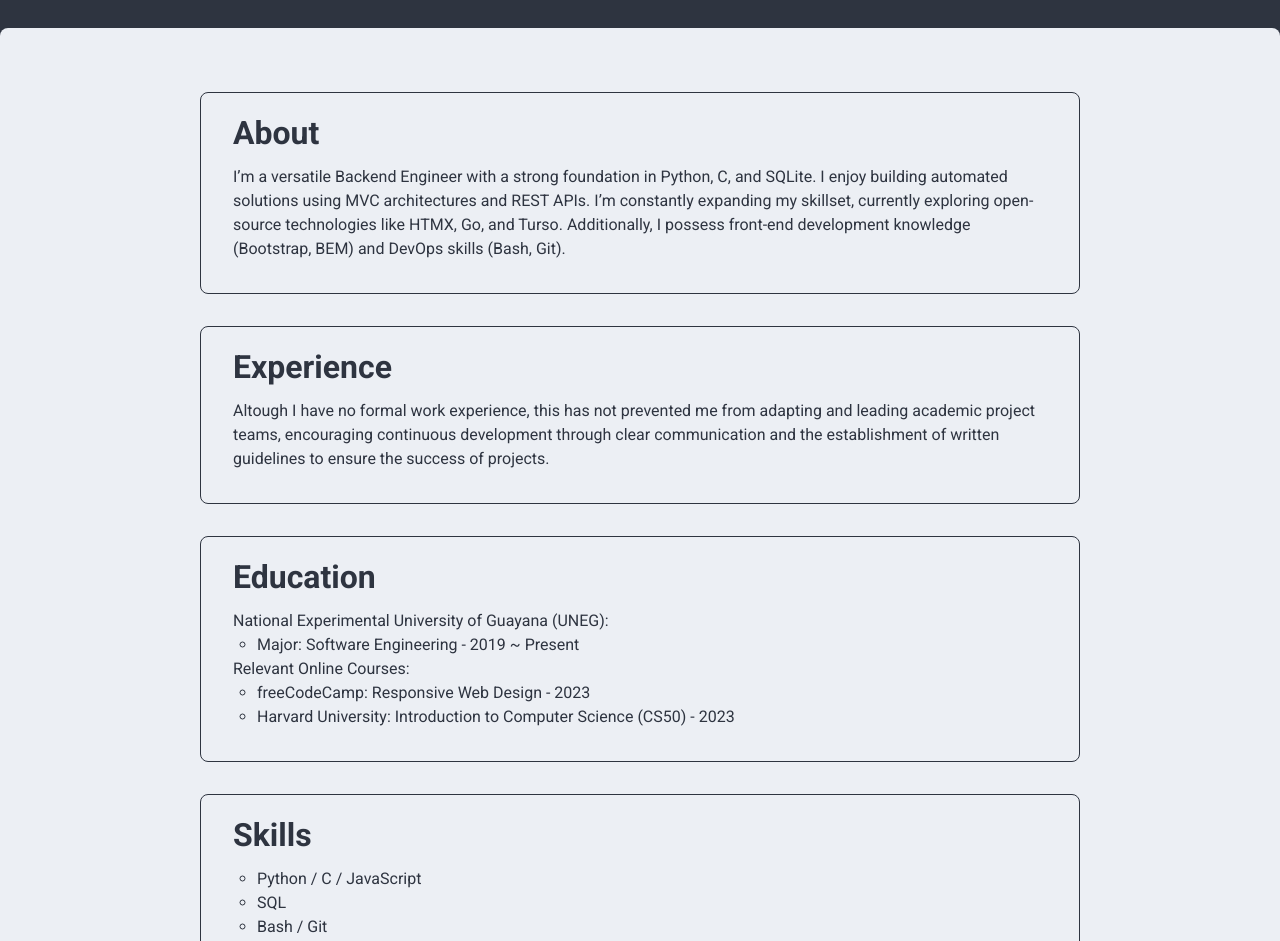
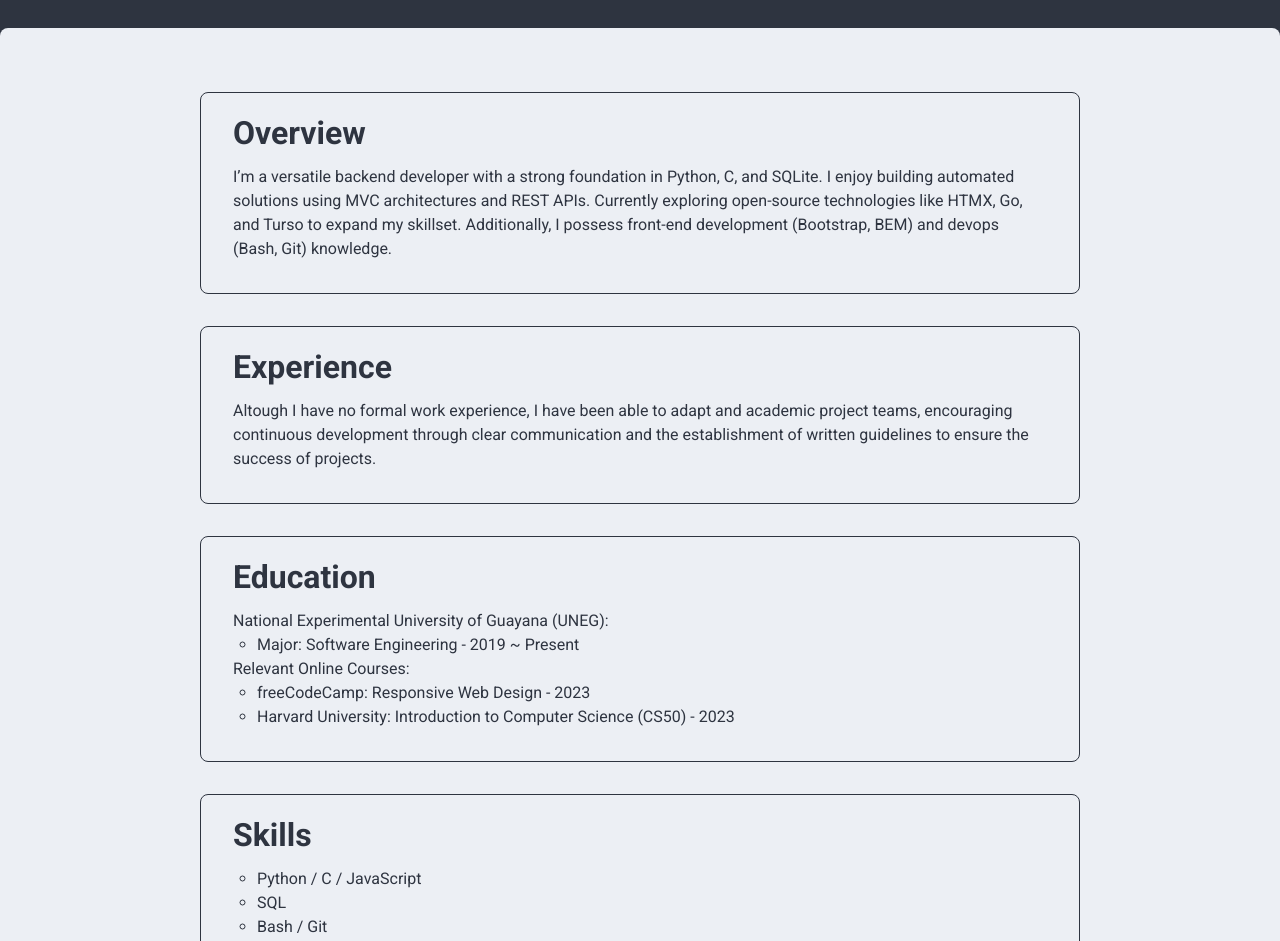
Before and after one commit to joelabreurojas/resume, a plain HTML site: page static/html/index.html in a window 1280 px wide. Shown: the part 560-1501 px from the top of the page. Drawn offline with Linux system fonts and the light colour scheme.

Commit message:
fix: improve translation

```diff
--- a/static/html/index.html
+++ b/static/html/index.html
@@ -24,7 +24,7 @@
           <a href="alternative.html">Spanish</a>
         </div>
         <ul>
-          <li><a href="#about">About</a></li>
+          <li><a href="#overview">Overview</a></li>
           <li><a href="#experience">Experience</a></li>
           <li><a href="#education">Education</a></li>
           <li><a href="#skills">Skills</a></li>
@@ -72,24 +72,24 @@
       </div>
     </header>
     <main>
-      <section id="about">
-        <h2 class="roboto-bold">About</h2>
+      <section id="Overview">
+        <h2 class="roboto-bold">Overview</h2>
         <p class="roboto-regular">
-          I’m a versatile Backend Engineer with a strong foundation in Python,
+          I’m a versatile backend developer with a strong foundation in Python,
           C, and SQLite. I enjoy building automated solutions using MVC
-          architectures and REST APIs. I’m constantly expanding my skillset,
-          currently exploring open-source technologies like HTMX, Go, and Turso.
-          Additionally, I possess front-end development knowledge (Bootstrap,
-          BEM) and DevOps skills (Bash, Git).
+          architectures and REST APIs. Currently exploring open-source
+          technologies like HTMX, Go, and Turso to expand my skillset.
+          Additionally, I possess front-end development (Bootstrap, BEM) and
+          devops (Bash, Git) knowledge.
         </p>
       </section>
       <section id="experience">
         <h2 class="roboto-bold">Experience</h2>
         <p class="roboto-regular">
-          Altough I have no formal work experience, this has not prevented me
-          from adapting and leading academic project teams, encouraging
-          continuous development through clear communication and the
-          establishment of written guidelines to ensure the success of projects.
+          Altough I have no formal work experience, I have been able to adapt
+          and academic project teams, encouraging continuous development through
+          clear communication and the establishment of written guidelines to
+          ensure the success of projects.
         </p>
       </section>
       <section id="education">
```
Also changed, not shown: static/html/alternative.html (+8 -8 lines).
